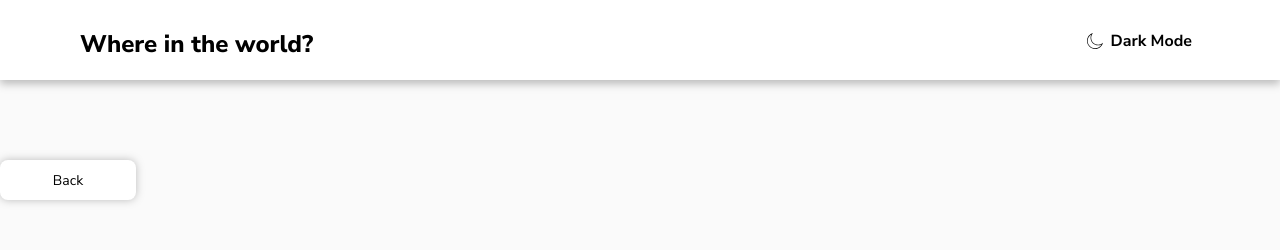
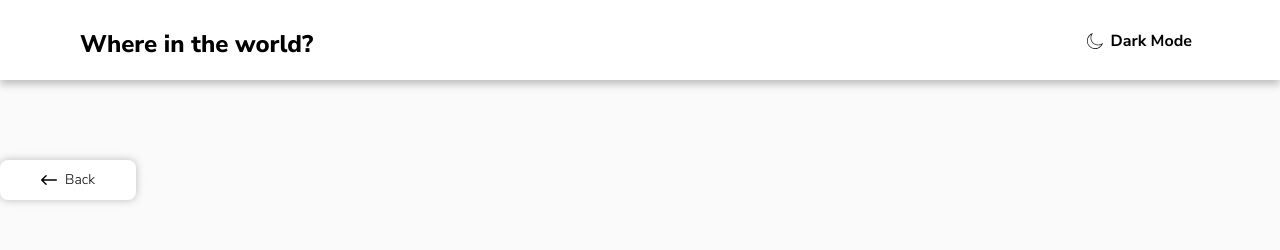
Before and after one commit to DrunkenNeoguri/tossinvest-dp-team-asst-study, a Next.js app in the folder apps/rest-countries/: page /004 in a window 1280 px wide. Shown: the top 250 px of the page. Built offline with nearby package versions, Linux system fonts and the light colour scheme.

Commit message:
feat: 디자인 변경, 로컬호스트 경로 수정

```diff
--- a/apps/rest-countries/app/[id]/_components/back-button.tsx
+++ b/apps/rest-countries/app/[id]/_components/back-button.tsx
@@ -5,9 +5,14 @@ export function BackButton() {
   return (
     <Link
       href="/"
-      className="flex w-[136px] h-10 justify-center items-center bg-white rounded-lg drop-shadow-[0_0_4px_rgb(0,0,0,0.25)]"
+      className="flex w-[136px] h-10 justify-center items-center bg-white rounded-lg drop-shadow-[0_0_4px_rgb(0,0,0,0.25)] gap-2"
     >
-      Back
+      <img
+        src="http://localhost:3001/icon-back.svg"
+        alt="back arrow"
+        className="w-4 h-4"
+      />
+      <span className="text-sm font-light">Back</span>
     </Link>
   );
 }
--- a/apps/rest-countries/app/[id]/page.tsx
+++ b/apps/rest-countries/app/[id]/page.tsx
@@ -3,7 +3,7 @@ import Link from "next/link";
 import { BackButton } from "./_components/back-button";
 
 export async function generateStaticParams() {
-  const responseData = await fetch(`http://localhost:3000/api/list`);
+  const responseData = await fetch(`http://localhost:3001/api/list`);
   const countries: Country[] = await responseData.json();
 
   return countries.map(({ numericCode }) => ({
@@ -14,7 +14,7 @@ export async function generateStaticParams() {
 export default async function Id({ params }: { params: { id: string } }) {
   try {
     const { id } = await params;
-    const responseData = await fetch(`http://localhost:3000/api/${id}`);
+    const responseData = await fetch(`http://localhost:3001/api/${id}`);
     const {
       country,
       borderCountries,
--- a/apps/rest-countries/components/region-card/index.tsx
+++ b/apps/rest-countries/components/region-card/index.tsx
@@ -14,11 +14,11 @@ export function RegionCard(props: Props) {
   return (
     <Link
       href={`/${numericCode}`}
-      className="w-[264px] h-[336px] flex flex-col bg-white rounded-lg"
+      className="w-[264px] h-[336px] flex flex-col bg-white rounded-lg drop-shadow-[0_4px_4px_rgba(0,0,0,0.25)] duration-300 ease-in hover:scale-25"
     >
       <div className="w-full h-40">
         <img
-          className="aspect-[1.65/1] max-w-[264px] rounded-t-lg"
+          className="aspect-[1.65/1] max-w-[264px] rounded-t-lg drop-shadow-[0_4px_4px_rgba(0,0,0,0.05)]"
           alt={`the ${region}'s national flag`}
           src={flag}
         />
```
